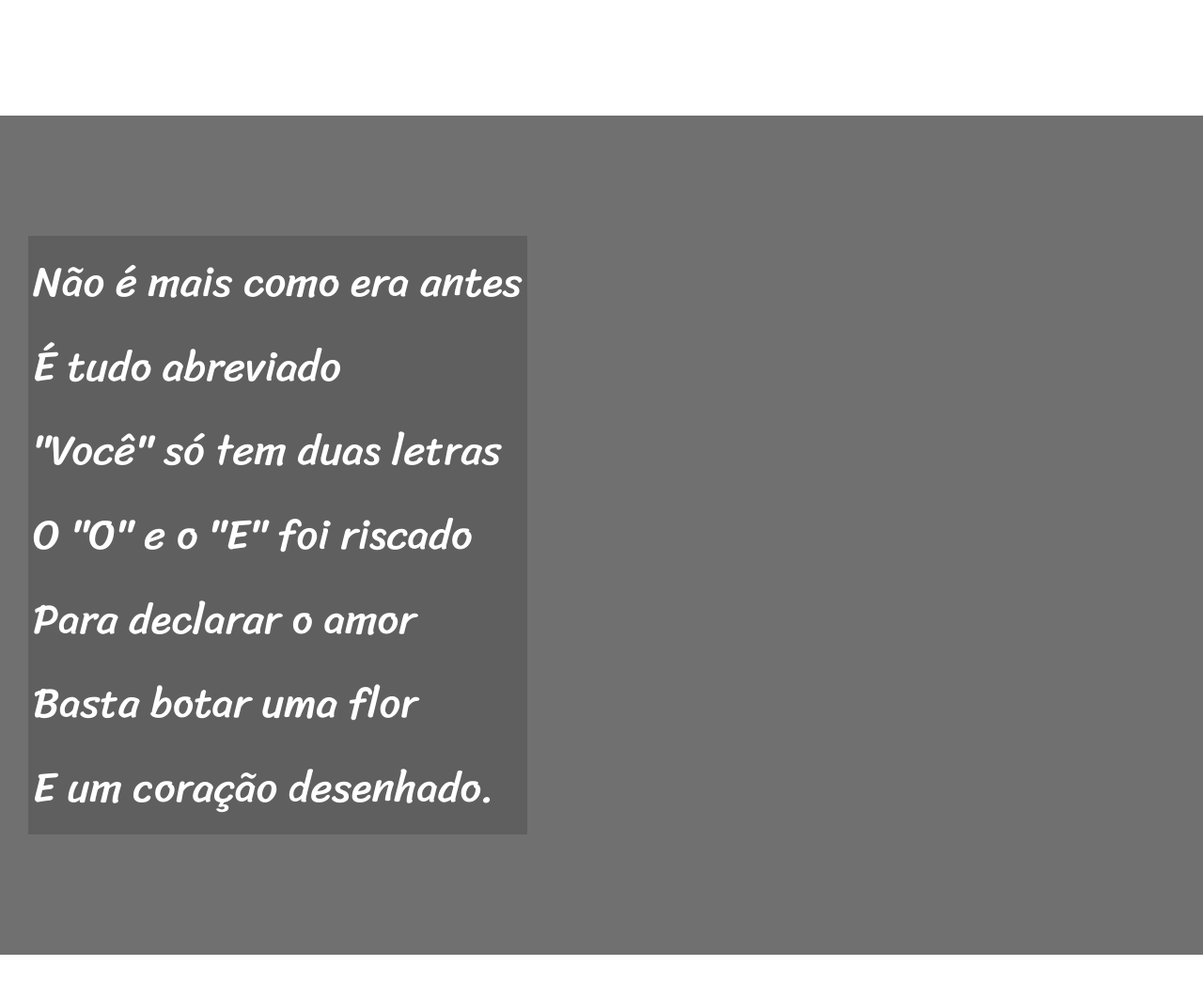
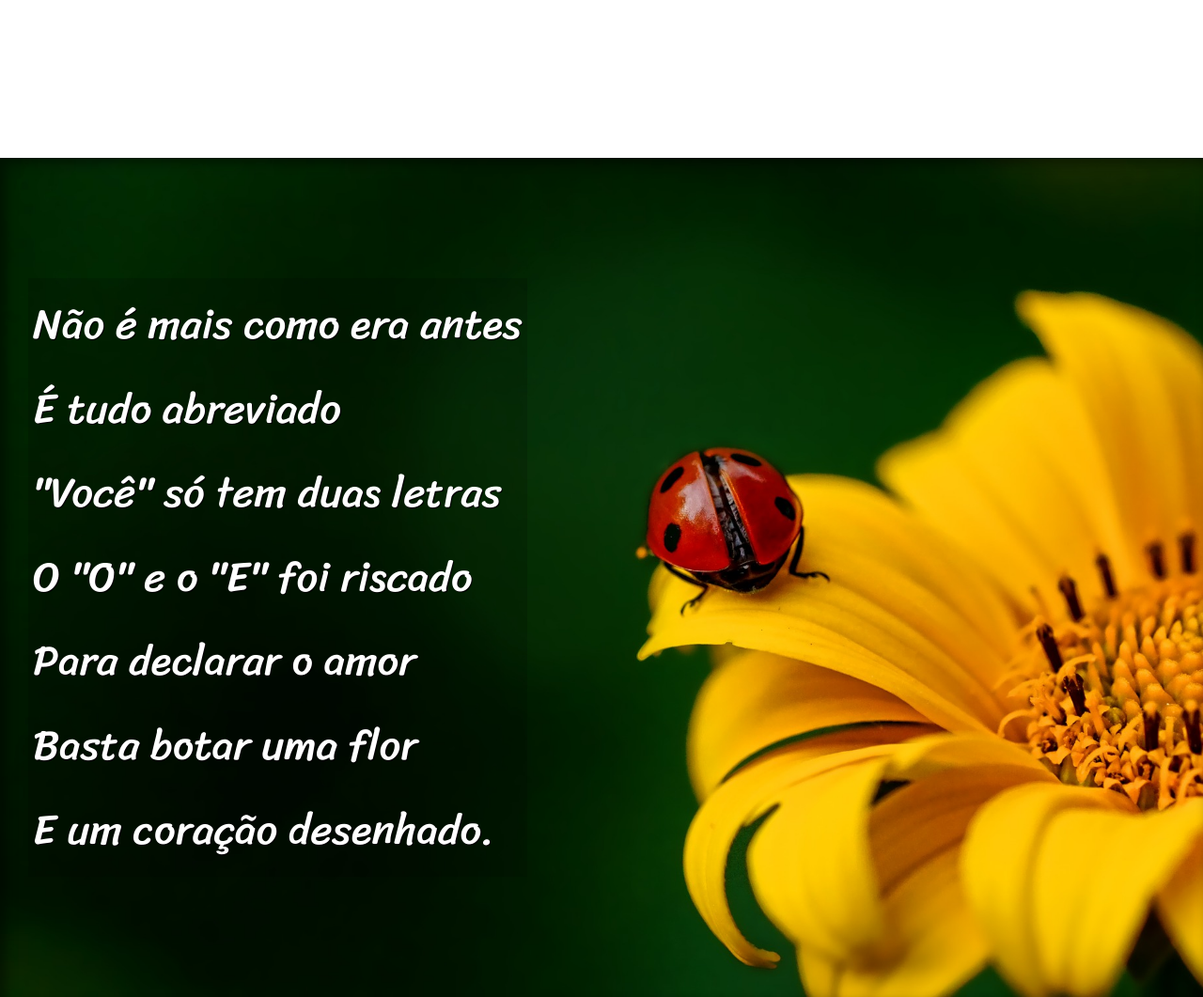
Before and after one commit to ErnaniAmorim/html-css, a plain HTML site: page desafios/desafio012/index.html in a window 1280 px wide. Shown: the part 1020-2081 px from the top of the page at 94% size. Drawn offline with Linux system fonts and the light colour scheme.

Commit message:
Desafio concluido

```diff
--- a/desafios/desafio012/index.html
+++ b/desafios/desafio012/index.html
@@ -31,7 +31,7 @@
       </p>
     </section>
 
-    <section class="imagem">
+    <section class="imagem" id="img01">
       <p>
         Não é mais como era antes<br />
         É tudo abreviado<br />
@@ -65,7 +65,7 @@
       </p>
     </section>
 
-    <section class="imagem">
+    <section class="imagem" id="img02">
       <p>
         Tenho saudade das cartas<br />
         Escritas com a própria mão<br />
--- a/desafios/desafio012/style.css
+++ b/desafios/desafio012/style.css
@@ -58,24 +58,45 @@ section {
   font-size: 3.5vw;
 }
 
+section > p {
+  padding-bottom: 1em;
+}
+
 section.normal {
   background-color: white;
-  color: black;
+  color: rgb(0, 0, 0);
 }
 
 section.imagem {
-  background-color: rgba(0, 0, 0, 0.336);
+  background-color: rgba(0, 0, 0, 0.521);
   color: white;
+  box-shadow: inset 6px 6px 13px 0px rgba(0, 0, 0, 0.459);
+  background-size: cover;
+  background-attachment: fixed;
 }
 
 section.imagem > p {
   display: inline-block;
   padding: 5px;
   background-color: rgba(0, 0, 0, 0.158);
+  text-shadow: 1px 1px 0px black;
+}
+
+section#img01 {
+  background-image: url(imagens/background001.jpg);
+  background-position: center;
+  background-repeat: no-repeat;
+}
+
+section#img02 {
+  background-image: url(imagens/background002.jpg);
+  background-position: right center;
+  background-repeat: no-repeat;
 }
 footer {
   background-color: black;
   text-align: center;
   color: white;
   padding: 5px;
+  font-size: 0.8em;
 }
```
